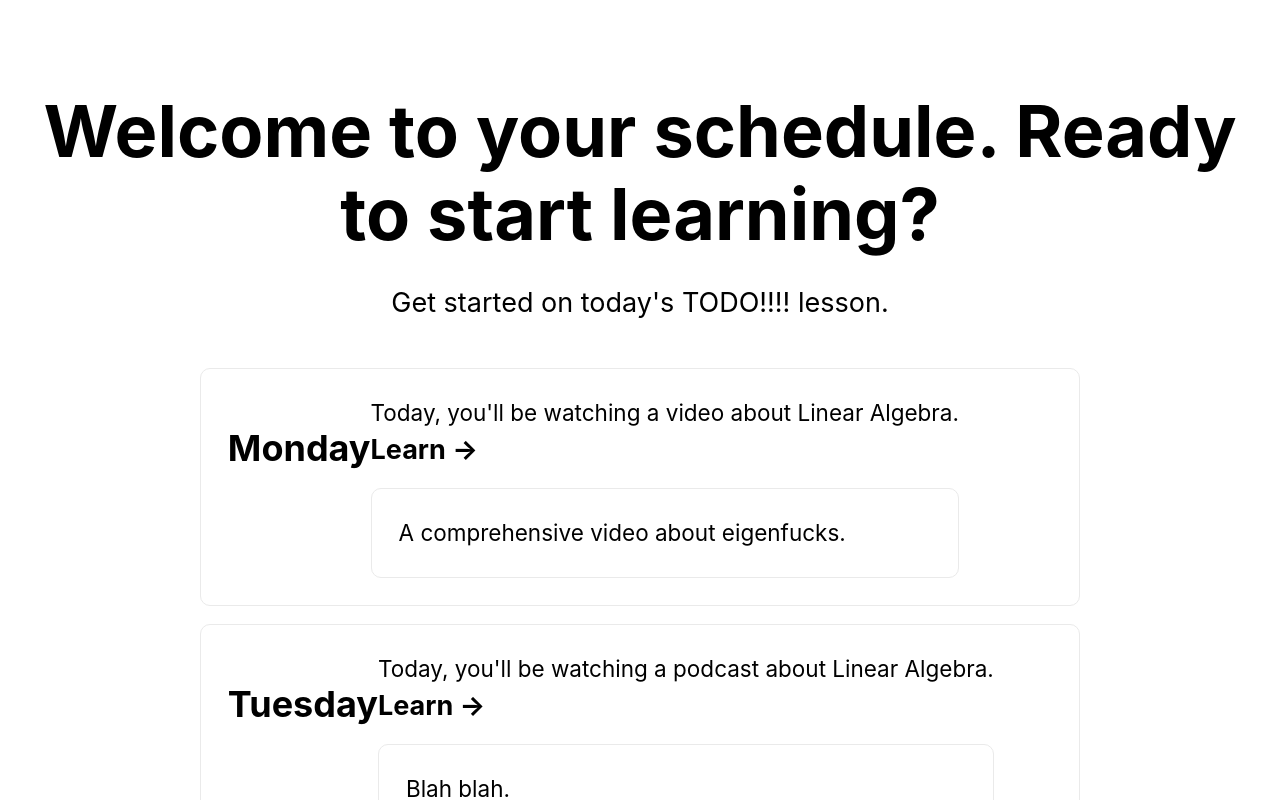
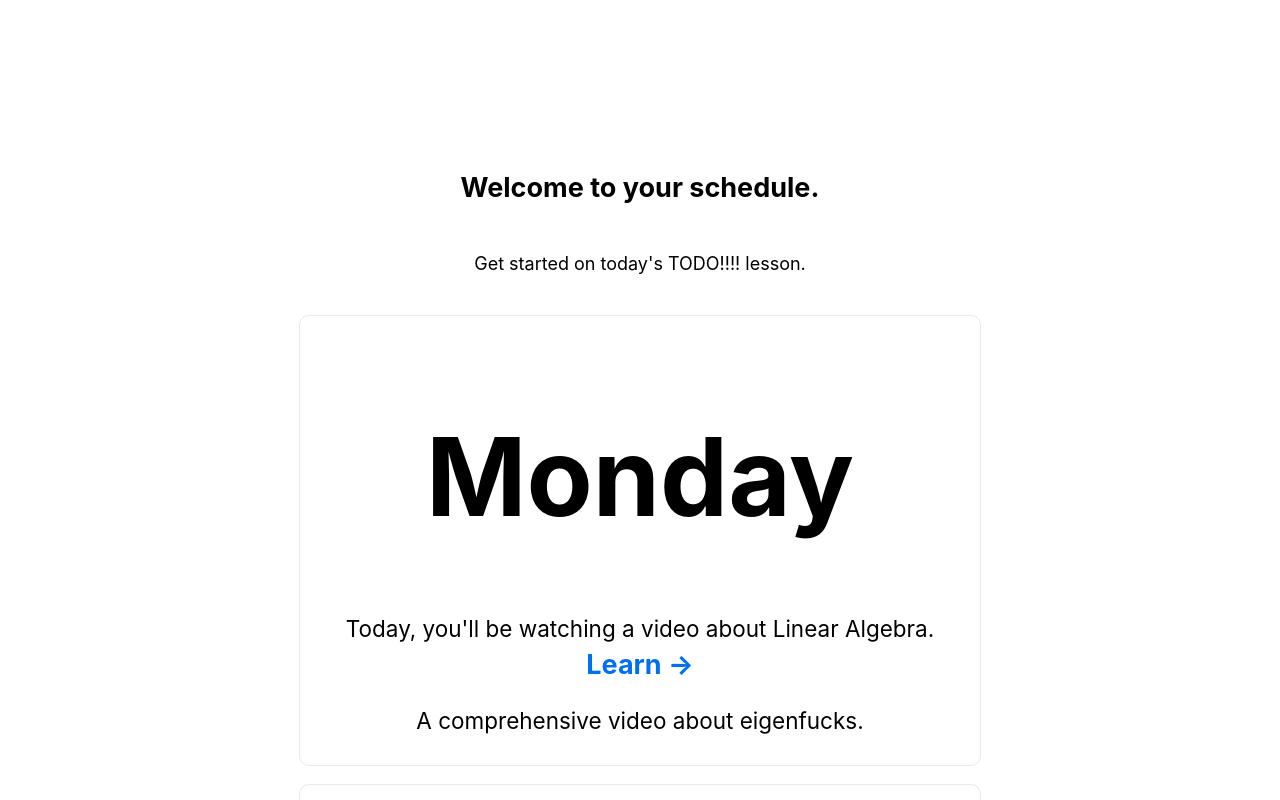
Before and after one commit to soominchun/hacknow, a Next.js app: page /posts/display in a window 1280 px wide. Shown: the top 800 px of the page. Built offline with nearby package versions, Linux system fonts and the light colour scheme.

Commit message:
dayResult component added

```diff
--- /dev/null
+++ b/components/dayResult.js
@@ -0,0 +1,24 @@
+import styles from './dayResult.module.css'
+
+
+function DayResult(props) {
+    return (
+      <div className={styles.card}>
+        <div className={styles.maindetails}>
+          <div className={styles.title}>
+            <h1>{props.name}</h1>
+            <p className="media">
+              Today, you'll be watching a {props.mediaType} about Linear Algebra.
+              <a href={props.link} target="_blank" className="mediaLink">
+              <h3>Learn &rarr;</h3>
+              </a>
+              <p>{props.description}</p>
+            </p>
+          </div>
+          {/* <p className="content-description">{props.description}</p> */}
+        </div>
+      </div>
+    );
+  }
+
+  export default DayResult
--- /dev/null
+++ b/components/dayResult.module.css
@@ -0,0 +1,61 @@
+.card {
+    margin: 1rem;
+    /* flex-basis: 45%; */
+    padding: 1.5rem;
+    text-align: left;
+    color: inherit;
+    text-decoration: none;
+    border: 1px solid #eaeaea;
+    border-radius: 10px;
+    transition: color 0.15s ease, border-color 0.15s ease;
+  }
+
+  .card:hover,
+  .card:focus,
+  .card:active {
+    color: #0070f3;
+    border-color: #0070f3;
+  }
+
+  .card h3 {
+    margin: 0 0 1rem 0;
+    font-size: 1.5rem;
+  }
+
+  .card p {
+    margin: 0;
+    font-size: 1.25rem;
+    line-height: 1.5;
+  }
+
+  .title a {
+    color: #0070f3;
+    text-decoration: none;
+  }
+/*
+  .title a:hover,
+  .title a:focus,
+  .title a:active {
+    text-decoration: underline;
+  }
+   */
+  .title {
+    margin: 0;
+    line-height: 1.15;
+    font-size: 3rem;
+  }
+
+  .title,
+  .description {
+    text-align: center;
+  }
+
+  .description {
+    line-height: 1.5;
+    font-size: 1.5rem;
+  }
+
+  .maindetails {
+    flex: 1 0 200px;
+    align-items: center;
+  }
--- /dev/null
+++ b/db.js
@@ -0,0 +1 @@
+const mongoose = require('mongoose');
--- a/package.json
+++ b/package.json
@@ -8,7 +8,12 @@
     "start": "next start"
   },
   "dependencies": {
+    "body-parser": "^1.19.0",
+    "cors": "^2.8.5",
+    "express": "^4.17.1",
+    "mongoose": "^5.9.10",
     "next": "^9.3.5",
+    "nodemon": "^2.0.3",
     "react": "^16.13.1",
     "react-dom": "^16.13.1"
   }
--- a/pages/posts/display.js
+++ b/pages/posts/display.js
@@ -1,41 +1,27 @@
 import Link from 'next/link'
 import Head from 'next/head'
+import Layout from "../../components/layout";
+import DayResult from "../../components/dayResult";
+
 
 import React, { Component } from "react";
 // import Checkbox from "./Checkbox";
 // import "./styles.css";
 
-function DayResult(props) {
-  return (
-    <div className="card">
-      <div className="main-details">
-        <div className="title-elements">
-          <h1>{props.name}</h1>
-          <p className="media">
-            Today, you'll be watching a {props.mediaType} about Linear Algebra.
-            <a href={props.link} target="_blank" className="mediaLink">
-            <h3>Learn &rarr;</h3>
-            </a>
-            <p className="card">{props.description}</p>
-          </p>
-        </div>
-        {/* <p className="content-description">{props.description}</p> */}
-      </div>
-    </div>
-  );
-}
+
 
 
 export default function Display() {
     return (
+      <Layout>
         <div className="container">
           <Head>
             <title>Your schedule</title>
           </Head>
           <main>
-        <h1 className="title">
-          Welcome to your schedule. Ready to start learning?
-        </h1>
+            <h2 className="title">
+              Welcome to your schedule.
+            </h2>
 
             <p className="description">
               Get started on today's TODO!!!! lesson.
@@ -140,75 +126,6 @@ export default function Display() {
               align-items: center;
             }
 
-        footer {
-          width: 100%;
-          height: 100px;
-          border-top: 1px solid #eaeaea;
-          display: flex;
-          justify-content: center;
-          align-items: center;
-        }
-
-        footer img {
-          margin-left: 0.5rem;
-        }
-
-        footer a {
-          display: flex;
-          justify-content: center;
-          align-items: center;
-        }
-
-        a {
-          color: inherit;
-          text-decoration: none;
-        }
-
-        .title a {
-          color: #0070f3;
-          text-decoration: none;
-        }
-
-        .title a:hover,
-        .title a:focus,
-        .title a:active {
-          text-decoration: underline;
-        }
-
-        .title {
-          margin: 0;
-          line-height: 1.15;
-          font-size: 4rem;
-        }
-
-        .title,
-        .description {
-          text-align: center;
-        }
-
-        .description {
-          line-height: 1.5;
-          font-size: 1.5rem;
-        }
-
-        .main-details {
-          flex: 1 0 200px;
-          align-items: center;
-        }
-
-        .title-elements {
-          display: flex;
-        }
-
-        code {
-          background: #fafafa;
-          border-radius: 5px;
-          padding: 0.75rem;
-          font-size: 1.1rem;
-          font-family: Menlo, Monaco, Lucida Console, Liberation Mono,
-            DejaVu Sans Mono, Bitstream Vera Sans Mono, Courier New, monospace;
-        }
-
             .week {
               display: flex;
               align-items: center;
@@ -276,5 +193,6 @@ export default function Display() {
             }
           `}</style>
         </div>
+        </Layout>
   )
 }
```
Also changed, not shown: styles/global.css (line endings or trailing spaces), 1 other file (tests, documents, lock files or other folders). Lines whose indentation alone changed are shown as unchanged.
